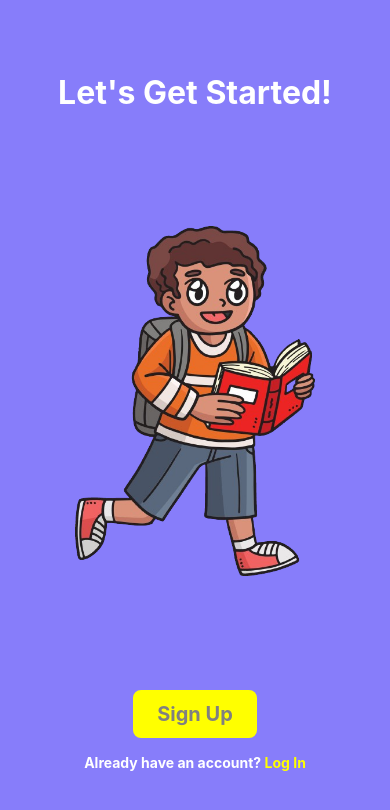
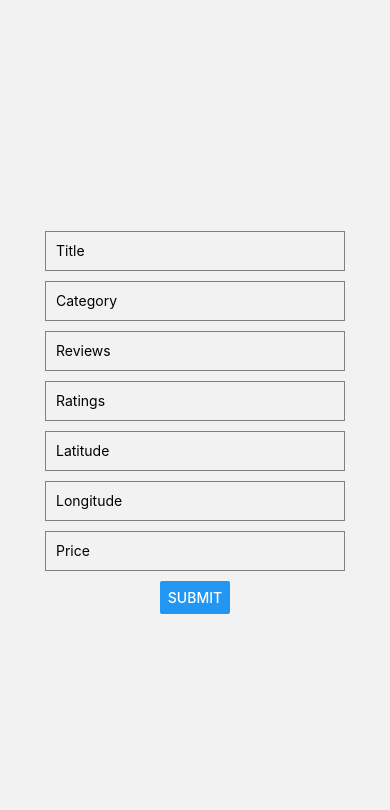
Before and after one commit to sid121212/BookShelf, a React Native app: screen /AddBookScreen in a window 390 px wide. Shown: the top 810 px of the page. Built offline with nearby package versions, Linux system fonts and the light colour scheme.

Commit message:
Add book card

```diff
--- a/app.json
+++ b/app.json
@@ -27,7 +27,13 @@
       "favicon": "./assets/favicon.png"
     },
     "plugins": [
-      "expo-router"
+      "expo-router",
+      [
+        "expo-image-picker",
+        {
+          "photosPermission": "The app accesses your photos to let you share them with your friends."
+        }
+      ]
     ]
   }
 }
--- a/components/BookCard.js
+++ b/components/BookCard.js
@@ -13,8 +13,9 @@ import { pallete, themeColors } from "../theme/Index";
 import * as Icon from "react-native-feather";
 
 const BookCard = ({title,genre,rating,review,imgUrl,lat,long,price}) => {
+  const navigation = useNavigation();
   return (
-    <TouchableOpacity>
+    <TouchableOpacity onPress={()=> navigation.navigate('BookScreen')}>
       <View
         style={{ shadowColor: themeColors.bg, shadowRadius: 7 }}
         className="mr-6 bg-white rounded-3xl shadow-lg"
--- a/components/ListingAll.js
+++ b/components/ListingAll.js
@@ -45,9 +45,9 @@ const ListingAll = ({ id, title }) => {
         }}
         className="overflow-visible py-5"
       >
-        {books.map((book) => (
+        {books.map((book,index) => (
           <BookCard
-            key={book.id} // Assuming each book has a unique id
+            key={index} // Assuming each book has a unique id
             title={book.title}
             genre={book.category}
             imgUrl={book.img}
--- a/components/Trending.js
+++ b/components/Trending.js
@@ -44,9 +44,9 @@ const Trending = ({ id, title }) => {
         }}
         className="overflow-visible py-5"
       >
-        {books.map((book) => (
+        {books.map((book,index) => (
           <BookCard
-            key={book.id} // Assuming each book has a unique id
+            key={index} // Assuming each book has a unique id
             id={book.id}
             title={book.title}
             genre={book.genre}
--- a/navigation/AppNavigation.js
+++ b/navigation/AppNavigation.js
@@ -8,6 +8,8 @@ import SignupScreen from "../screens/SignupScreen";
 import Dashboard from "../screens/Dashboard";
 // import { getAuth, onAuthStateChanged } from 'firebase/auth';
 import AsyncStorage from "@react-native-async-storage/async-storage";
+import BookScreen from "../screens/BookScreen";
+import AddBookScreen from "../screens/AddBookScreen";
 
 const Stack = createNativeStackNavigator();
 
@@ -35,6 +37,9 @@ export default function AppNavigation() {
 
         <Stack.Screen name="Dashboard" component={Dashboard} />
         <Stack.Screen name="Home" component={HomeScreen} />
+        <Stack.Screen name="BookScreen" component={BookScreen} />
+        <Stack.Screen name="AddBookScreen" component={AddBookScreen} />
+
       </Stack.Navigator>
     </NavigationContainer>
   );
--- /dev/null
+++ b/screens/AddBookScreen.js
@@ -0,0 +1,154 @@
+import React, { useState } from "react";
+import { Button, TextInput, ScrollView } from "react-native";
+import { useNavigation } from "@react-navigation/native";
+
+
+export default function AddBookScreen() {
+  const [title, setTitle] = useState("");
+  const [category, setCategory] = useState("");
+  const [reviews, setReviews] = useState("");
+  const [ratings, setRatings] = useState("");
+  const [latitude, setLatitude] = useState("");
+  const [longitude, setLongitude] = useState("");
+  const [price, setPrice] = useState("");
+  const navigation = useNavigation();
+
+  const handleSubmit = async () => {
+    try {
+      const response = await fetch(
+        "https://f983-2405-201-5c09-ab2d-38dd-ec14-10b8-fa69.ngrok-free.app/addBook",
+        {
+          method: "POST",
+          headers: {
+            "Content-Type": "application/json",
+          },
+          body: JSON.stringify({
+            title: title,
+            category_id: category,
+            reviews: parseInt(reviews),
+            ratings: parseInt(ratings),
+            lat: parseInt(latitude),
+            long: parseInt(longitude),
+            price: parseInt(price),
+            img: 'https://i.ibb.co/d6nMPcm/pexels-pixabay-159872.jpg',
+          }),
+        }
+      );
+
+      if (response.ok) {
+        const data = await response.json();
+        console.log("Book added successfully:", data);
+        navigation.navigate('Dashboard');
+        // Reset form fields or navigate to another screen upon successful submission
+      } else {
+        throw new Error("Error adding book");
+      }
+    } catch (error) {
+      console.error("Error adding book:", error);
+      // Handle error or show an error message
+    }
+  };
+
+  return (
+    <ScrollView
+      contentContainerStyle={{
+        flexGrow: 1,
+        alignItems: "center",
+        justifyContent: "center",
+      }}
+    >
+      <TextInput
+        placeholder="Title"
+        value={title}
+        onChangeText={setTitle}
+        style={{
+          marginBottom: 10,
+          paddingHorizontal: 10,
+          width: 300,
+          height: 40,
+          borderColor: "gray",
+          borderWidth: 1,
+        }}
+      />
+      <TextInput
+        placeholder="Category"
+        value={category}
+        onChangeText={setCategory}
+        style={{
+          marginBottom: 10,
+          paddingHorizontal: 10,
+          width: 300,
+          height: 40,
+          borderColor: "gray",
+          borderWidth: 1,
+        }}
+      />
+      <TextInput
+        placeholder="Reviews"
+        value={reviews}
+        onChangeText={setReviews}
+        style={{
+          marginBottom: 10,
+          paddingHorizontal: 10,
+          width: 300,
+          height: 40,
+          borderColor: "gray",
+          borderWidth: 1,
+        }}
+      />
+      <TextInput
+        placeholder="Ratings"
+        value={ratings}
+        onChangeText={setRatings}
+        style={{
+          marginBottom: 10,
+          paddingHorizontal: 10,
+          width: 300,
+          height: 40,
+          borderColor: "gray",
+          borderWidth: 1,
+        }}
+      />
+      <TextInput
+        placeholder="Latitude"
+        value={latitude}
+        onChangeText={setLatitude}
+        style={{
+          marginBottom: 10,
+          paddingHorizontal: 10,
+          width: 300,
+          height: 40,
+          borderColor: "gray",
+          borderWidth: 1,
+        }}
+      />
+      <TextInput
+        placeholder="Longitude"
+        value={longitude}
+        onChangeText={setLongitude}
+        style={{
+          marginBottom: 10,
+          paddingHorizontal: 10,
+          width: 300,
+          height: 40,
+          borderColor: "gray",
+          borderWidth: 1,
+        }}
+      />
+      <TextInput
+        placeholder="Price"
+        value={price}
+        onChangeText={setPrice}
+        style={{
+          marginBottom: 10,
+          paddingHorizontal: 10,
+          width: 300,
+          height: 40,
+          borderColor: "gray",
+          borderWidth: 1,
+        }}
+      />
+      <Button title="Submit" onPress={handleSubmit} />
+    </ScrollView>
+  );
+}
--- /dev/null
+++ b/screens/BookScreen.js
@@ -0,0 +1,29 @@
+import { View, Text, ScrollView, Image, TouchableOpacity } from "react-native";
+import React from "react";
+import { useNavigation, useRoute } from "@react-navigation/native";
+import * as Icon from "react-native-feather";
+import { themeColors } from "../theme/Index";
+
+
+
+export default function BookScreen() {
+  const { params } = useRoute();
+  const navigation = useNavigation();
+  let item = params;
+  // console.log('restaurant: ',item);
+  return (
+    <View>
+      <ScrollView>
+        <View className="relative">
+          <Image className="w-full h-72" source={item.image} />
+          <TouchableOpacity
+            onPress={() => navigation.goBack()}
+            className="absolute top-14 left-4 bg-gray-50 p-2 rounded-full shadow"
+          >
+            <Icon.ArrowLeft strokeWidth={3} stroke={themeColors.bgColor(1)} />
+          </TouchableOpacity>
+        </View>
+      </ScrollView>
+    </View>
+  );
+}
--- a/screens/Dashboard.js
+++ b/screens/Dashboard.js
@@ -16,6 +16,7 @@ import Categories from "../components/Categories";
 import Trending from "../components/Trending";
 import AsyncStorage from "@react-native-async-storage/async-storage";
 import ListingAll from "../components/ListingAll";
+
 
 const Dashboard = () => {
   const [user, setUser] = useState(null);
@@ -36,7 +37,6 @@ const Dashboard = () => {
     {
       id: "abc",
       title: "All",
-
     },
     // {
     //   id: "abcd",
@@ -71,11 +71,24 @@ const Dashboard = () => {
           </View>
         </View>
         <TouchableOpacity
-          style={{ backgroundColor: "yellow" }}
+          style={{ backgroundColor: "#877dfa" }}
+          className="p-3 rounded-full"
+          onPress={()=>navigation.navigate('AddBookScreen')}
+
+        >
+          <Icon.PlusCircle
+            height={20}
+            width={20}
+            strokeWidth="3"
+            stroke="black"
+          />
+        </TouchableOpacity>
+        <TouchableOpacity
+          style={{ backgroundColor: "#877dfa" }}
           className="p-3 rounded-full"
           onPress={handleSignout}
         >
-          <Icon.Sliders height={20} width={20} strokeWidth="3" stroke="black" />
+          <Icon.User height={20} width={20} strokeWidth="3" stroke="black" />
         </TouchableOpacity>
       </View>
 
@@ -88,10 +101,10 @@ const Dashboard = () => {
         <Categories />
 
         <View className="mt-5">
-          {trending?.map((card) => {
+          {trending?.map((card, index) => {
             return (
               <ListingAll
-                key={card.id}
+                key={index}
                 id={card.id}
                 title={card.title}
                 // genre={card.genre}
```
Also changed, not shown: package.json (+8 -1 lines), 1 other file (tests, documents, lock files or other folders).
